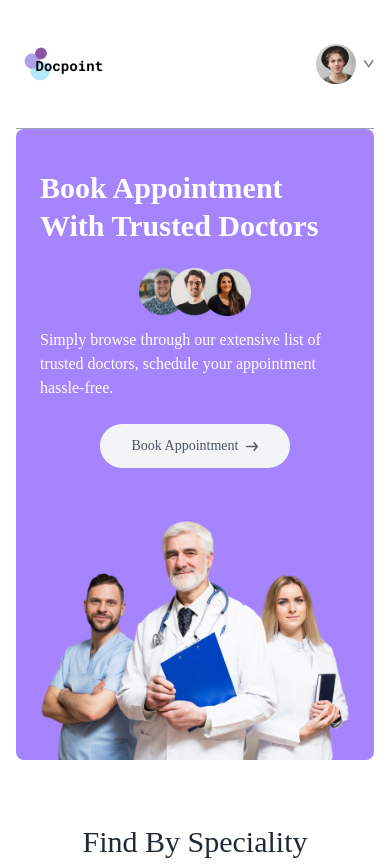
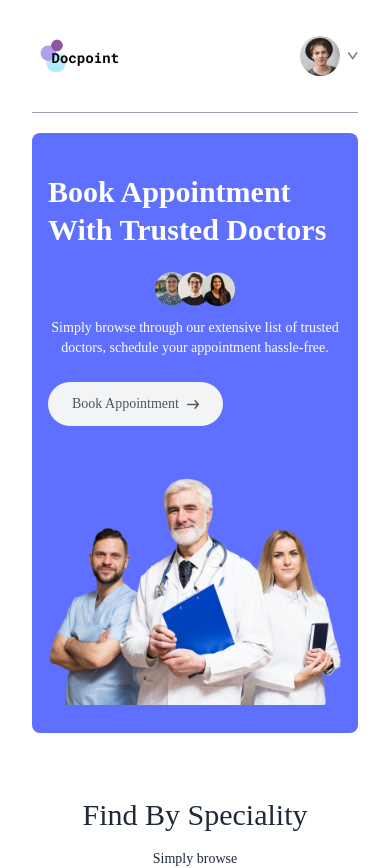
Before and after one commit to SonuThapaMagar/docpoint, a React (Vite) app: page / in a window 390 px wide. Shown: the top 868 px of the page. Built offline with nearby package versions, Linux system fonts and the light colour scheme; a web font is replaced by a local one.

Commit message:
Home page all done

```diff
--- a/src/App.jsx
+++ b/src/App.jsx
@@ -15,7 +15,7 @@ import Footer from './components/Footer';
 
 const App = () => {
   return (
-    <div className='mx-4 sm:mx-10'>
+    <div className='mx-8 sm:mx-10'>
       {/* Navigation Bar */}
       <NavBar />
       {/* Routing System */}
--- a/src/components/Banner.jsx
+++ b/src/components/Banner.jsx
@@ -7,7 +7,7 @@ const Banner = () => {
   const navigate=useNavigate();
 
   return (
-    <div className="flex bg-violet-500 rounded-lg px-6 sm:px-10 md:px-14 lg:px-12 my-20 md:mx-10">
+    <div className="flex bg-[#5F6FFF] rounded-lg px-6 sm:px-10 md:px-14 lg:px-12 my-20 md:mx-10">
       {/* Left Side */}
       <div className="flex-1 py-8 sm:py-10 md:py-16 lg:py-24 lg:pl-5">
         <div className="text-xl sm:text-2xl md:text-3xl lg:text-5xl text-white font-semibold">
--- a/src/components/Header.jsx
+++ b/src/components/Header.jsx
@@ -5,20 +5,20 @@ import headerImg from '../assets/assets_frontend/header_img.png';
 
 const Header = () => {
     return (
-        <div className='flex flex-col md:flex-row bg-violet-400 rounded-lg px-6 md:px-10 lg:px-20 items-center'>
+        <div className='flex flex-col md:flex-row bg-[#5F6FFF] rounded-lg px-4 sm:px-6 md:px-10 lg:px-20 items-center min-h-[600px] max-w-7xl mx-auto'>
             {/** Left Side */}
-            <div className='md:w-1/2 flex flex-col items-start justify-center gap-6 py-10 md:py-[5vw]'>
-                <p className='text-3xl md:text-4xl lg:text-5xl text-white font-semibold leading-tight'>
-                    Book Appointment <br />With Trusted Doctors
+            <div className='md:w-1/2 flex flex-col items-start justify-center gap-6 py-10 md:py-16'>
+                <p className='text-3xl sm:text-4xl md:text-5xl text-white font-semibold leading-tight'>
+                    Book Appointment <br /> With Trusted Doctors
                 </p>
                 <div className="flex flex-col md:flex-row items-center gap-3 text-white text-sm font-light">
-                    <img src={groupProfile} alt="Group Profile" className="w-28" />
-                    <p className="text-white text-base">
-                        Simply browse through our extensive list of trusted doctors, <br className='hidden sm:block'/>
+                    <img src={groupProfile} alt="Group Profile" className="w-20 sm:w-28" />
+                    <p className="text-white text-sm sm:text-base text-center md:text-left">
+                        Simply browse through our extensive list of trusted doctors, <br className='hidden sm:block' />
                         schedule your appointment hassle-free.
                     </p>
                 </div>
-                <a href="#speciality" className="flex items-center gap-2 text-gray-600 font-medium bg-gray-100 px-8 py-3 rounded-full text-sm m-auto md:m-0 hover:scale-105 transition-all duration-300">
+                <a href="#speciality" className="flex items-center gap-2 text-gray-600 font-medium bg-gray-100 px-6 sm:px-8 py-3 rounded-full text-sm hover:scale-105 transition-all duration-300">
                     Book Appointment
                     <img src={arrowIcon} alt="Arrow Icon" className="w-3" />
                 </a>
@@ -26,7 +26,7 @@ const Header = () => {
 
             {/** Right Side */}
             <div className='md:w-1/2 flex justify-center'>
-                <img src={headerImg} alt="Header Image" className='w-full max-w-[450px] h-auto rounded-lg object-cover' />
+                <img src={headerImg} alt="Header Image" className='w-full max-w-[400px] md:max-w-[450px] h-auto rounded-lg object-cover' />
             </div>
         </div>
     );
--- a/src/components/NavBar.jsx
+++ b/src/components/NavBar.jsx
@@ -12,7 +12,7 @@ const NavBar = () => {
     const [showMenu, setShowMenu] = useState(false);
     const [token, setToken] = useState(true);
     return (
-        <div className='flex items-center justify-between text-sm py-4 border-b border-b-gray-400'>
+        <div className='flex items-center justify-between text-sm py-2 border-b border-b-gray-400 mb-5'>
             <img src={logo} alt="Docpoint" className='cursor-pointer h-24 w-auto max-w-[190px]' />
             <ul className='hidden md:flex items-start gap-5 font-medium'>
                 <NavLink to="/" className={({ isActive }) => isActive ? "active" : ""}>
```
